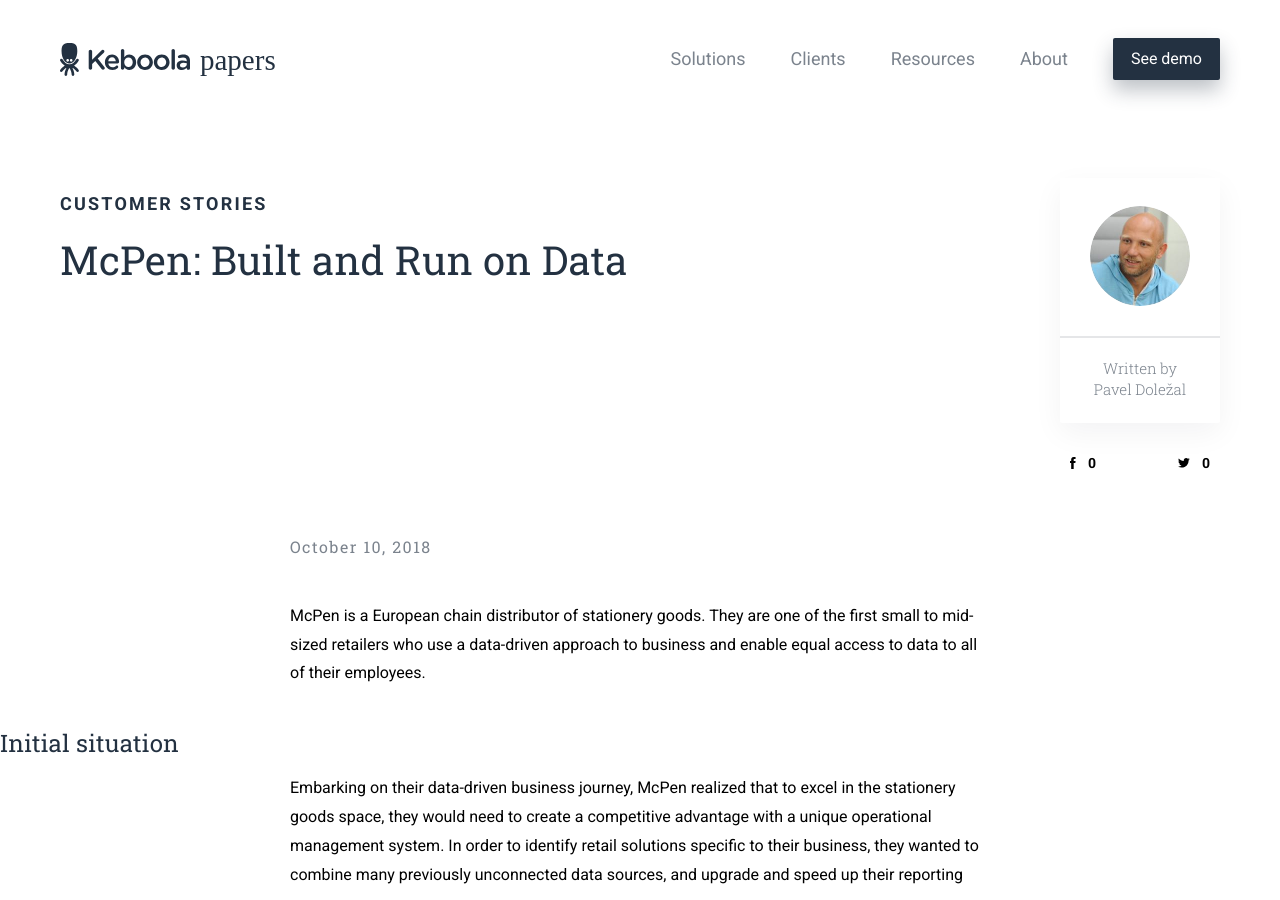
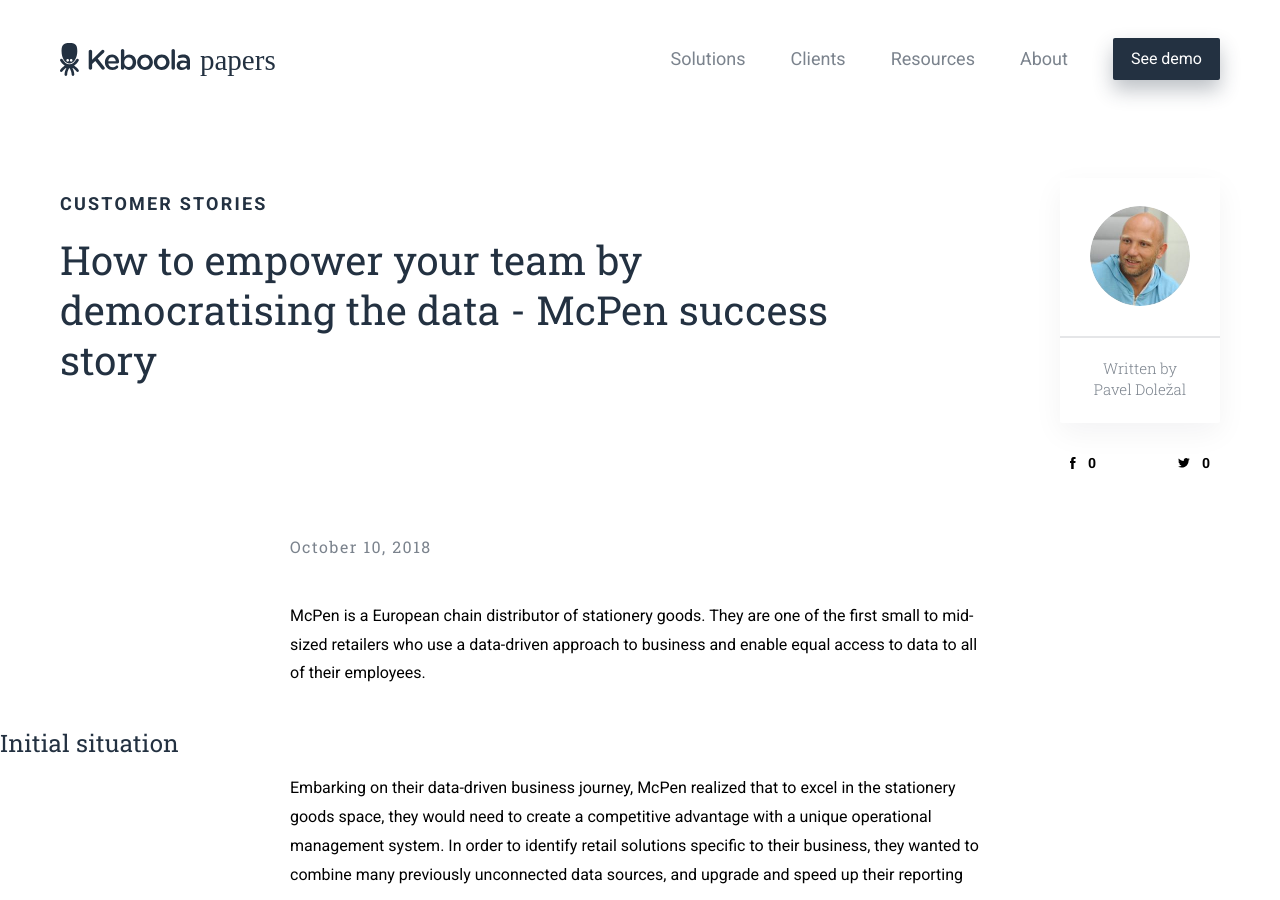
Before and after one commit to keboola/blog, a Jekyll site: the page built from _posts/2018-10-10-mcpen.md, in a window 1280 px wide and 900 px high. Built offline with Jekyll 4.4.1, drawn with Linux system fonts in a browser that asks for light colours; nearby versions of some CDN libraries.

Commit message:
Update from Forestry.io - Updated mcpen.md

```diff
--- a/_posts/2018-10-10-mcpen.md
+++ b/_posts/2018-10-10-mcpen.md
@@ -1,5 +1,5 @@
 ---
-title: 'McPen: Built and Run on Data'
+title: How to empower your team by democratising the data - McPen success story
 layout: post
 categories: customer-stories
 date: 2018-10-10 00:00:00 +0000
```
